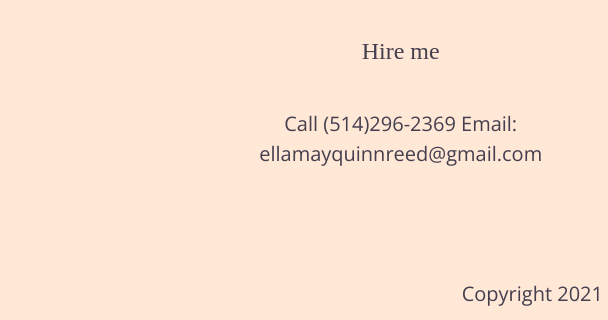
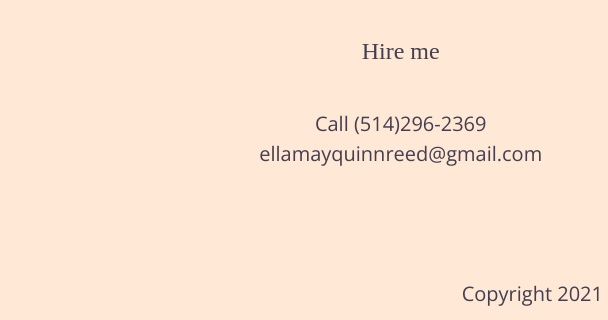
Before and after one commit to em-qr/Portfolio-Website, a website built with Parcel: page index.html in a window 1280 px wide. Shown: the part 4102-4422 px from the top of the page, 0-608 px from the left. Built offline with nearby package versions, Linux system fonts and the light colour scheme; a web font is replaced by a local one.

Commit message:
Removal of word Email

```diff
--- a/index.html
+++ b/index.html
@@ -210,7 +210,6 @@
             <h5 class="contact-title">Hire me</h5>
             <p>
             <a href="tel:5142962369">Call (514)296-2369</a>
-            <label>Email:</label>
             <a href="mailto:ellamayquinnreed@gmail.com" target="_blank">ellamayquinnreed@gmail.com</a>
             </p>
           </div>
```
